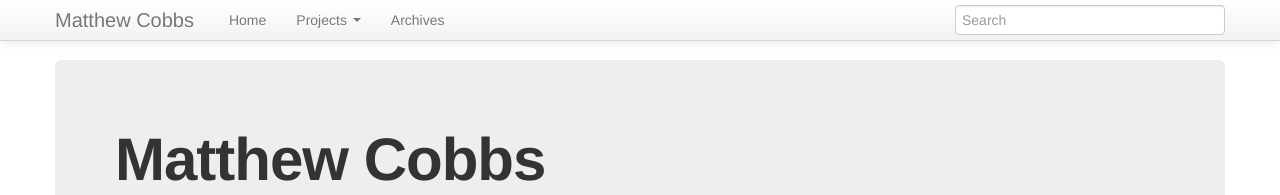
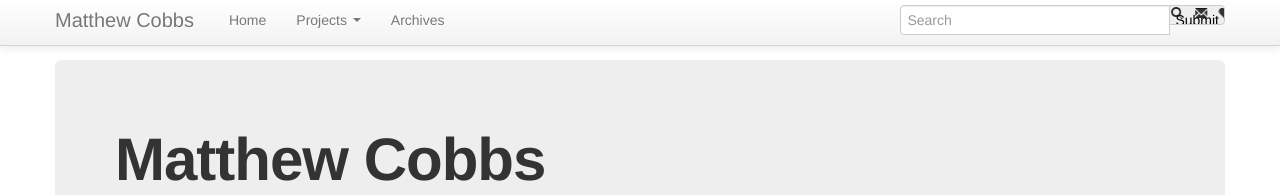
Before and after one commit to draeton/draeton.github.com, a Jekyll site: the page built from index.html, in a window 1280 px wide. Shown: the top 195 px of the page. Built offline with Jekyll 4.4.1, drawn with Linux system fonts in a browser that asks for light colours; nearby versions of some CDN libraries; Markdown is read by kramdown in place of the engine named in the settings; the list of posts is cut into pages by our own code.

Commit message:
Search icon

```diff
--- a/_layouts/default.html
+++ b/_layouts/default.html
@@ -61,7 +61,10 @@
                         <li><a href="/archives.html">Archives</a></li>
                     </ul>
                     <form action="/search.html" class="navbar-form pull-right">
-                        <input class="span3" name="q" type="text" placeholder="Search"/>
+                        <div class="input-append">
+                            <input class="span3" name="q" type="text" placeholder="Search"/>
+                            <input type="submit" name="submit" class="add-on icon-search"/>
+                        </div>
                     </form>
                 </div>
             </div>
```
